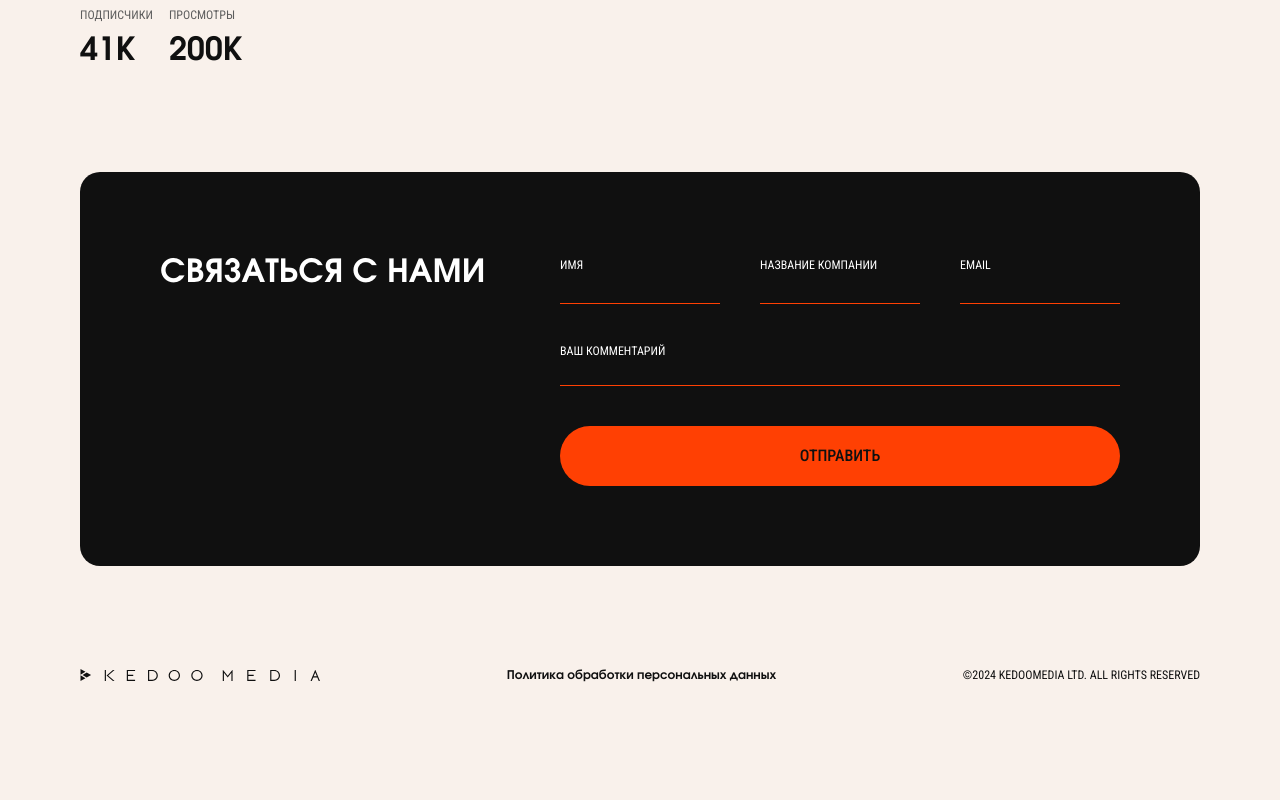
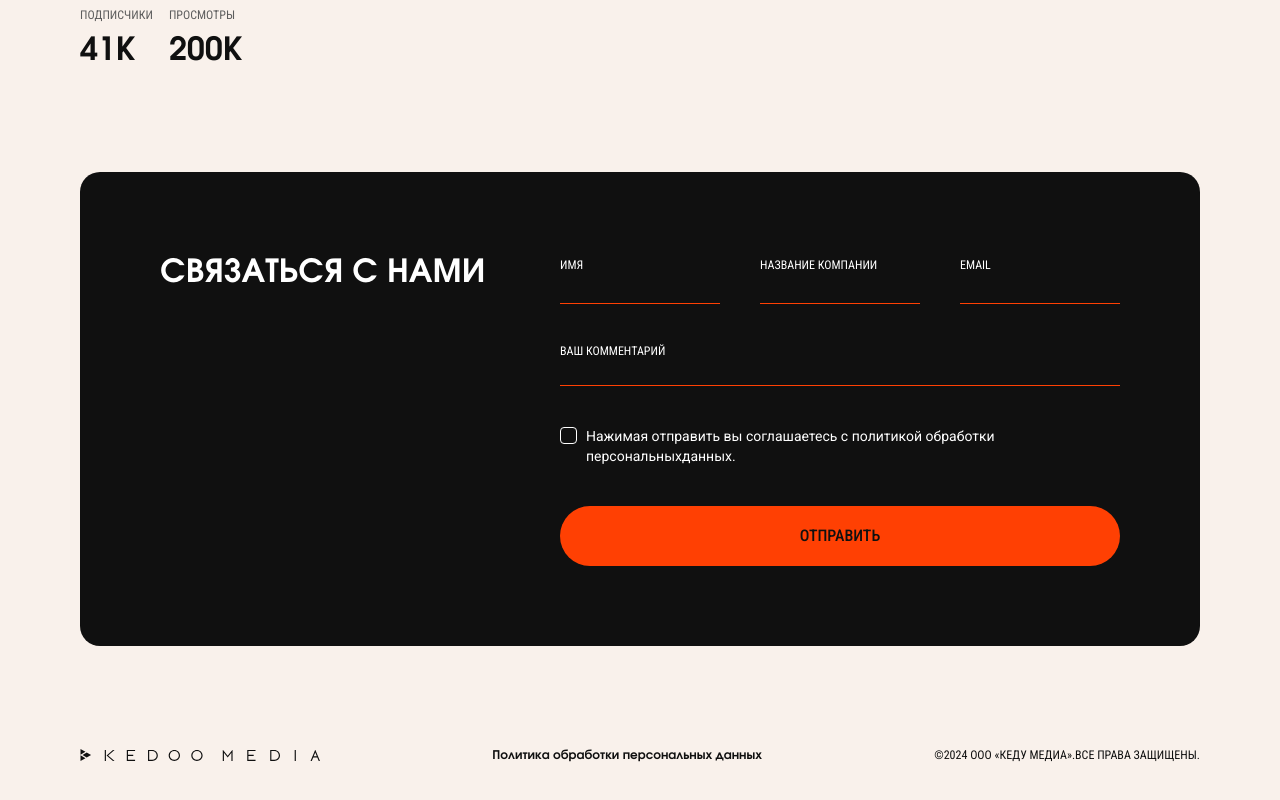
Before and after one commit to gilaniel/kedoomedia, a Next.js app: page / in a window 1280 px wide. Shown: the part 2437-3237 px from the top of the page. Built offline with nearby package versions, Linux system fonts and the light colour scheme.

Commit message:
Add files via upload

```diff
--- /dev/null
+++ b/app/components/confirm.tsx
@@ -0,0 +1,38 @@
+import Link from "next/link";
+
+export const Confirm = ({
+  value,
+  onChange,
+  isError,
+}: {
+  value: boolean;
+  onChange: (e: React.ChangeEvent<HTMLInputElement>) => void;
+  isError: boolean;
+}) => {
+  return (
+    <label className="container-confirm flex items-start gap-2">
+      <input
+        type="checkbox"
+        checked={value}
+        onChange={onChange}
+        name="confirm"
+      />
+      <div
+        className={`checkmark translate-y-[1px]  ${isError ? "invalid" : ""}`}
+      ></div>
+      <span
+        className="text-white flex-1 text-[14px] font-[400] leading-[20px]"
+        style={{
+          fontFamily: "Roboto",
+          textTransform: "initial",
+        }}
+      >
+        Нажимая отправить вы соглашаетесь с{" "}
+        <Link href="/privacy_policy" target="_blank">
+          политикой обработки персональных
+        </Link>
+        данных.
+      </span>
+    </label>
+  );
+};
--- a/app/components/footer.tsx
+++ b/app/components/footer.tsx
@@ -31,7 +31,7 @@
         </Link>
 
         <span className="condensed text-[12px] leading-[120%] uppercase">
-          ©{new Date().getFullYear()} KedooMedia Ltd. All Rights Reserved
+          ©{new Date().getFullYear()} ООО «Кеду Медиа».Все права защищены.
         </span>
       </div>
     </footer>
--- a/app/components/form.tsx
+++ b/app/components/form.tsx
@@ -2,6 +2,8 @@
 
 import { useState } from "react";
 import { Input } from "./input";
+import { Success } from "./success";
+import { Confirm } from "./confirm";
 
 export const emailRegExp: any =
   /^(("[\w-\s]+")|([\w-]+(?:\.[\w-]+)*)|("[\w-\s]+")([\w-]+(?:\.[\w-]+)*))(@((?:[\w-]+\.)*\w[\w-]{0,66})\.([a-z]{2,6}(?:\.[a-z]{2})?)$)|(@\[?((25[0-5]\.|2[0-4][0-9]\.|1[0-9]{2}\.|[0-9]{1,2}\.))((25[0-5]|2[0-4][0-9]|1[0-9]{2}|[0-9]{1,2})\.){2}(25[0-5]|2[0-4][0-9]|1[0-9]{2}|[0-9]{1,2})\]?$)/i;
@@ -15,11 +17,13 @@
   email: "",
   company: "",
   desc: "",
+  confirm: false,
 };
 
 export const Form = () => {
   const [fields, setFields] = useState(DEFAULT_FIELDS);
   const [error, setError] = useState<Errors>({});
+  const [isSuccess, setSuccess] = useState(false);
 
   const checkErrors = () => {
     let hasError = false;
@@ -43,14 +47,22 @@
   };
 
   const handleInputChange = (e: React.ChangeEvent<HTMLInputElement>) => {
-    const { name, value } = e.target;
+    const { name, value, checked } = e.target;
 
     setError((prev) => ({
       ...prev,
-      [name]: name === "email" ? !value.match(emailRegExp) : !value,
+      [name]:
+        name === "confirm"
+          ? !checked
+          : name === "email"
+          ? !value.match(emailRegExp)
+          : !value,
     }));
 
-    setFields((prev) => ({ ...prev, [name]: value }));
+    setFields((prev) => ({
+      ...prev,
+      [name]: name === "confirm" ? checked : value,
+    }));
   };
 
   const handleSubmit = async () => {
@@ -69,12 +81,18 @@
       }
 
       setFields(DEFAULT_FIELDS);
+      setSuccess(true);
+
+      setTimeout(() => {
+        setSuccess(false);
+      }, 3500);
     } catch (error) {
       console.log(error);
     }
   };
 
   return (
+    <>
       <div className="flex flex-col gap-10 lg:max-w-[560px] w-full">
         <div className="flex flex-col md:flex-row gap-10">
           <div className="basis-1 md:basis-1/3">
@@ -114,9 +132,19 @@
             isError={error["desc"]}
           />
         </div>
+
+        <Confirm
+          value={fields.confirm}
+          onChange={handleInputChange}
+          isError={error["confirm"]}
+        />
+
         <button className="btn" onClick={handleSubmit}>
           Отправить
         </button>
       </div>
+
+      {isSuccess && <Success onCloseClick={setSuccess} />}
+    </>
   );
 };
--- a/app/components/logo.tsx
+++ b/app/components/logo.tsx
@@ -5,12 +5,12 @@
 import { useEffect } from "react";
 
 export const Logo = () => {
-  useEffect(() => {
-    window.scroll({
-      top: 0,
-      behavior: "smooth",
-    });
-  }, []);
+  // useEffect(() => {
+  //   window.scroll({
+  //     top: 0,
+  //     behavior: "smooth",
+  //   });
+  // }, []);
 
   return (
     <>
--- /dev/null
+++ b/app/components/success.tsx
@@ -0,0 +1,43 @@
+import { useEffect, useRef } from "react";
+
+export const Success = ({
+  onCloseClick,
+}: {
+  onCloseClick: (state: boolean) => void;
+}) => {
+  const closeRef = useRef<HTMLDivElement>(null);
+
+  const handleCloseClick = (e: any) => {
+    if (closeRef.current && !closeRef.current.contains(e.target)) {
+      onCloseClick(false);
+      return;
+    }
+  };
+
+  useEffect(() => {
+    document.addEventListener("click", handleCloseClick);
+
+    return () => {
+      document.removeEventListener("click", handleCloseClick);
+    };
+  }, [closeRef]);
+
+  return (
+    <div className="fixed top-0 left-0 w-full h-full z-[12] flex items-center justify-center bg-black/80">
+      <div
+        className="max-w-[400px] bg-white rounded-[4px] p-10 text-center text-[18px] relative"
+        ref={closeRef}
+        onClick={handleCloseClick}
+      >
+        <div
+          className="absolute right-5 top-5 w-[16px] h-[16px] cursor-pointer"
+          onClick={() => onCloseClick(false)}
+        >
+          <div className="w-full h-[2px] bg-gray-500 rotate-[45deg] absolute top-[6px]"></div>
+          <div className="w-full h-[2px] bg-gray-500 rotate-[135deg] absolute top-[6px]"></div>
+        </div>
+        Заявка успешно отправлена. Менеджер свяжется с вами в ближайшее время.
+      </div>
+    </div>
+  );
+};
--- a/app/globals.css
+++ b/app/globals.css
@@ -421,3 +421,60 @@
   transition: background-color 5000s ease-in-out 0s;
   caret-color: white;
 }
+
+.container-confirm input {
+  display: none;
+}
+
+.container-confirm {
+  position: relative;
+  cursor: pointer;
+  font-size: 20px;
+  user-select: none;
+  -webkit-tap-highlight-color: transparent;
+}
+
+.checkmark {
+  position: relative;
+  top: 0;
+  left: 0;
+  height: 18px;
+  width: 18px;
+  background-color: #2196f300;
+  border-radius: 4px;
+  transition: all 0.25s;
+}
+
+.container-confirm input:checked ~ .checkmark {
+  background-color: var(--orange);
+}
+
+/* Create the checkmark/indicator (hidden when not checked) */
+.checkmark:after {
+  content: "";
+  position: absolute;
+  transform: rotate(0deg);
+  border: 1px solid white;
+  left: 0;
+  top: 0;
+  width: 17px;
+  height: 17px;
+  border-radius: 4px;
+  transition: all 0.25s, border-width 0.1s;
+}
+
+.checkmark.invalid:after {
+  @apply border-red-500;
+}
+
+/* Show the checkmark when checked */
+.container-confirm input:checked ~ .checkmark:after {
+  left: 7px;
+  top: 4px;
+  width: 0.25em;
+  height: 0.5em;
+  border-color: #fff0 white white #fff0;
+  border-width: 0 0.15em 0.15em 0;
+  border-radius: 4px;
+  transform: rotate(45deg);
+}
```
Lines whose indentation alone changed are shown as unchanged.
